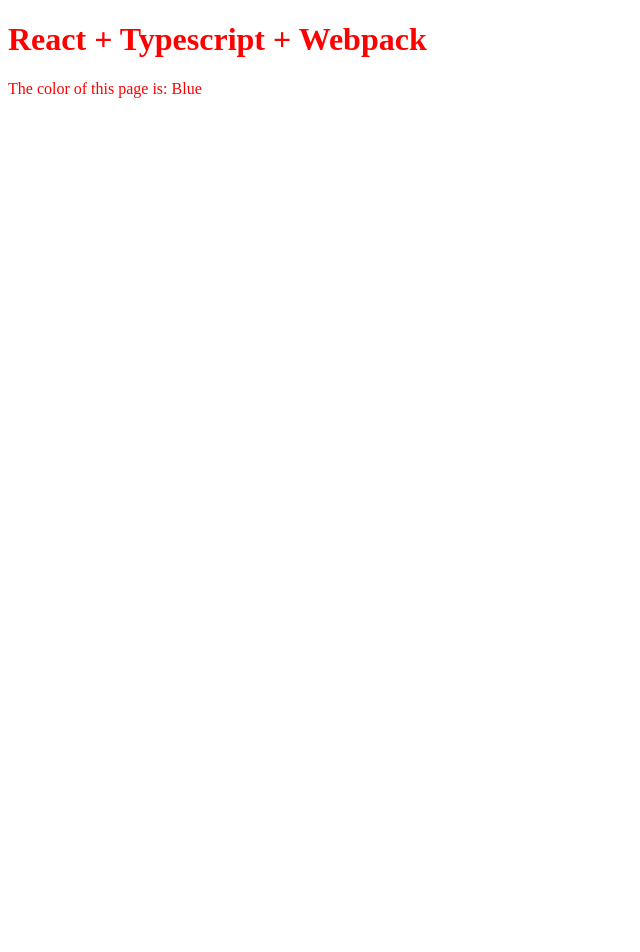
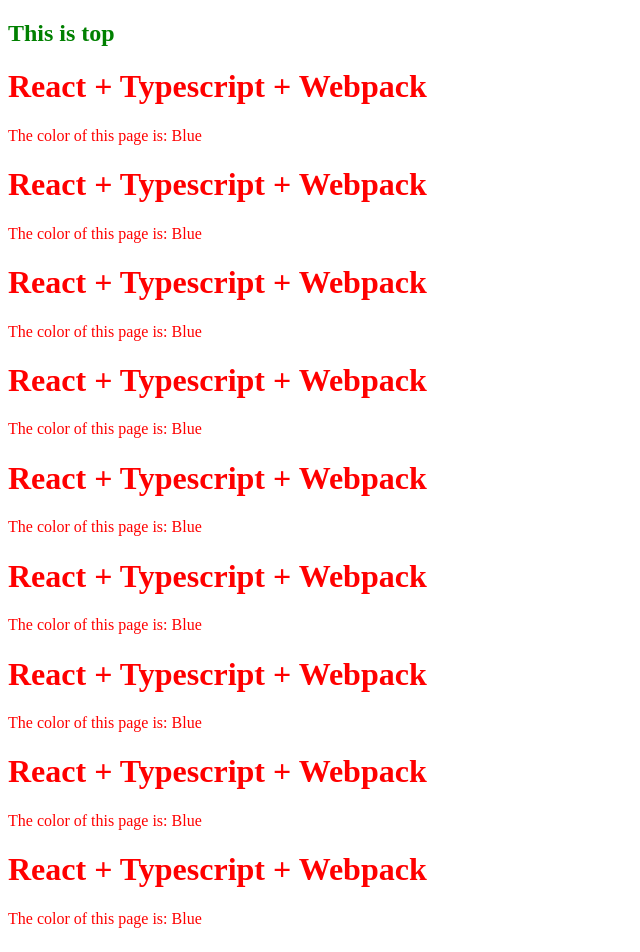
Before and after one commit to khanhnguyen234/khanhnguyen234-react-master, a React app: page / in a window 1280 px wide. Shown: the top 952 px of the page, without its empty margins (0-640 px from the left). Before the commit the page ends 800 px from the top, so only its background shows below. Built offline with nearby package versions, Linux system fonts and the light colour scheme.

Commit message:
feat: add khanhnguyen common

```diff
--- a/package.json
+++ b/package.json
@@ -1,5 +1,5 @@
 {
-  "name": "@khanhnguyen/react-master",
+  "name": "@khanhnguyen234/react-master",
   "version": "0.0.0",
   "description": "",
   "main": "index.js",
@@ -11,6 +11,7 @@
   "author": "khanhnguyen234",
   "license": "ISC",
   "dependencies": {
+    "@khanhnguyen234/react-common": "0.0.4",
     "react": "^16.13.1",
     "react-dom": "^16.13.1"
   },
--- a/src/components/App.tsx
+++ b/src/components/App.tsx
@@ -1,19 +1,87 @@
 
 import * as React from 'react';
 import * as styles from './styles.scss';
+import { scrollToOffset } from '@khanhnguyen/react-common/src/utils/window'
 // import styles from './styles.scss';
 
 import PageInterface from '../PageInterface';
 
-class App extends React.Component<PageInterface, {}> {
-  render() {
-    return (
-      <div className={styles.body}>
-        <h1>React + Typescript + Webpack</h1>
-        <p>The color of this page is: {this.props.color}</p>
-      </div>
-    );
+const App = (props: PageInterface) => {
+  const scrollTop = () => {
+    scrollToOffset({top: 0})
   }
+  return (
+    <div className={styles.body}>
+      <h2 className={styles.notification}>This is top</h2>
+
+      <h1>React + Typescript + Webpack</h1>
+      <p>The color of this page is: {props.color}</p>
+
+      <h1>React + Typescript + Webpack</h1>
+      <p>The color of this page is: {props.color}</p>
+
+      <h1>React + Typescript + Webpack</h1>
+      <p>The color of this page is: {props.color}</p>
+
+      <h1>React + Typescript + Webpack</h1>
+      <p>The color of this page is: {props.color}</p>
+
+      <h1>React + Typescript + Webpack</h1>
+      <p>The color of this page is: {props.color}</p>
+
+      <h1>React + Typescript + Webpack</h1>
+      <p>The color of this page is: {props.color}</p>
+
+      <h1>React + Typescript + Webpack</h1>
+      <p>The color of this page is: {props.color}</p>
+
+      <h1>React + Typescript + Webpack</h1>
+      <p>The color of this page is: {props.color}</p>
+
+      <h1>React + Typescript + Webpack</h1>
+      <p>The color of this page is: {props.color}</p>
+
+      <h1>React + Typescript + Webpack</h1>
+      <p>The color of this page is: {props.color}</p>
+
+      <h1>React + Typescript + Webpack</h1>
+      <p>The color of this page is: {props.color}</p>
+
+      <h1>React + Typescript + Webpack</h1>
+      <p>The color of this page is: {props.color}</p>
+
+      <h1>React + Typescript + Webpack</h1>
+      <p>The color of this page is: {props.color}</p>
+
+      <h1>React + Typescript + Webpack</h1>
+      <p>The color of this page is: {props.color}</p>
+
+      <h1>React + Typescript + Webpack</h1>
+      <p>The color of this page is: {props.color}</p>
+
+      <h1>React + Typescript + Webpack</h1>
+      <p>The color of this page is: {props.color}</p>
+
+      <h1>React + Typescript + Webpack</h1>
+      <p>The color of this page is: {props.color}</p>
+
+      <h1>React + Typescript + Webpack</h1>
+      <p>The color of this page is: {props.color}</p>
+
+      <h1>React + Typescript + Webpack</h1>
+      <p>The color of this page is: {props.color}</p>
+
+      <h1>React + Typescript + Webpack</h1>
+      <p>The color of this page is: {props.color}</p>
+
+      <h1>React + Typescript + Webpack</h1>
+      <p>The color of this page is: {props.color}</p>
+
+      <button onClick={scrollTop}>
+        scrollToOffset
+      </button>
+    </div>
+  );
 }
 
 export default App;
--- a/src/components/styles.scss
+++ b/src/components/styles.scss
@@ -1,5 +1,11 @@
 $body-color: red;
+$color-notification: green;
+
 
 .body {
   color: $body-color;
 }
+
+.notification {
+  color: $color-notification;
+}
```
Also changed, not shown: 1 other file (tests, documents, lock files or other folders).
